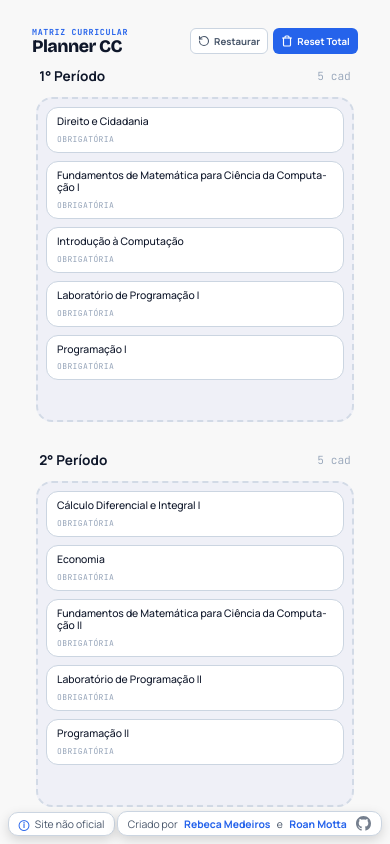
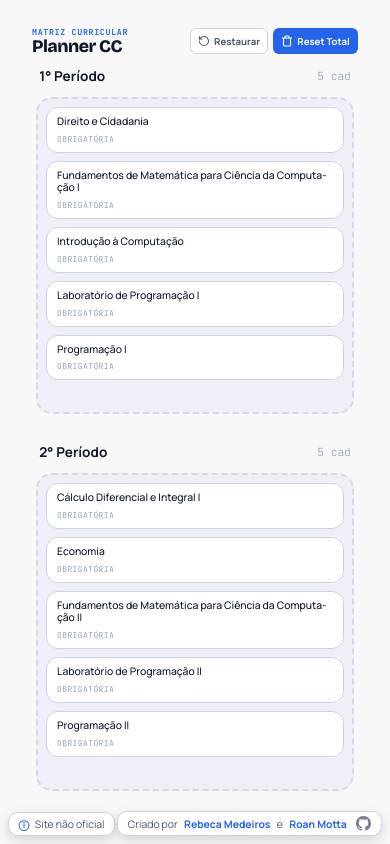
Before and after one commit to rebecamdrs/ufcg-cc-planner, a React (Vite) app: page / in a window 390 px wide. Built offline with nearby package versions, Linux system fonts and the light colour scheme; no server answers.

Commit message:
Atualizar o coluna-periodo.css

```diff
--- a/src/components/ColunaPeriodo/coluna-periodo.css
+++ b/src/components/ColunaPeriodo/coluna-periodo.css
@@ -132,8 +132,8 @@
         width: 100% !important;
         border-radius: 16px;
         padding: 0.5rem;
-        padding-bottom: 2.5rem !important;
-        min-height: 100px !important;
+        padding-bottom: 2.0rem !important;
+        min-height: 120px !important;
         display: flex !important;
         flex-direction: column !important;
         gap: 0.5rem !important;
```
